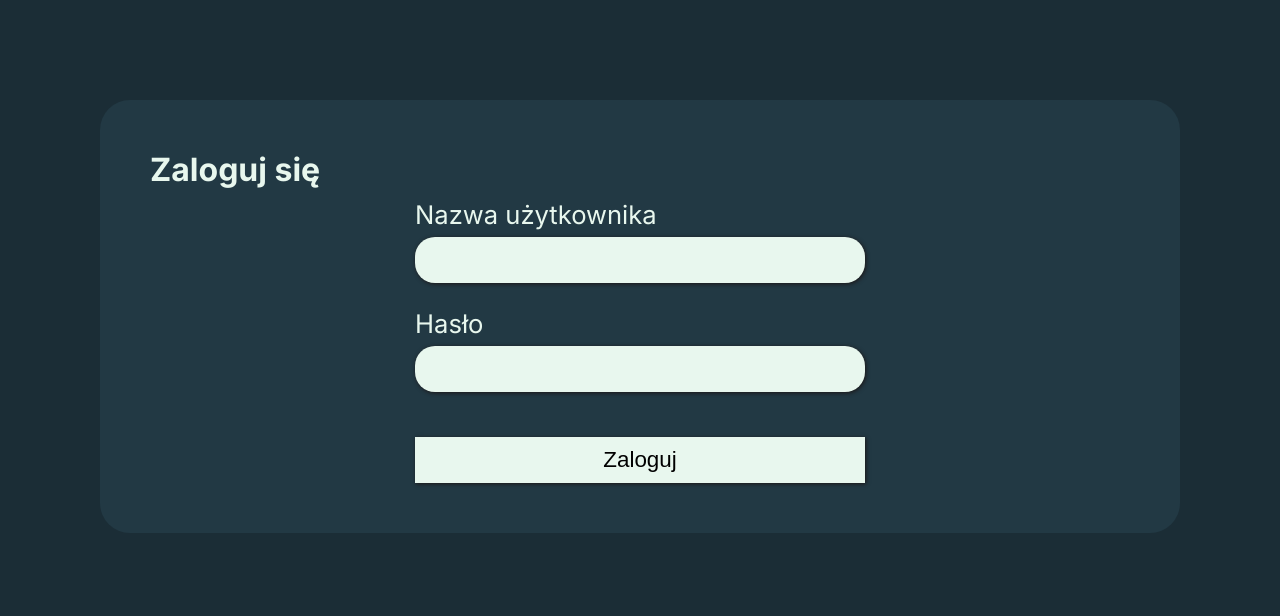
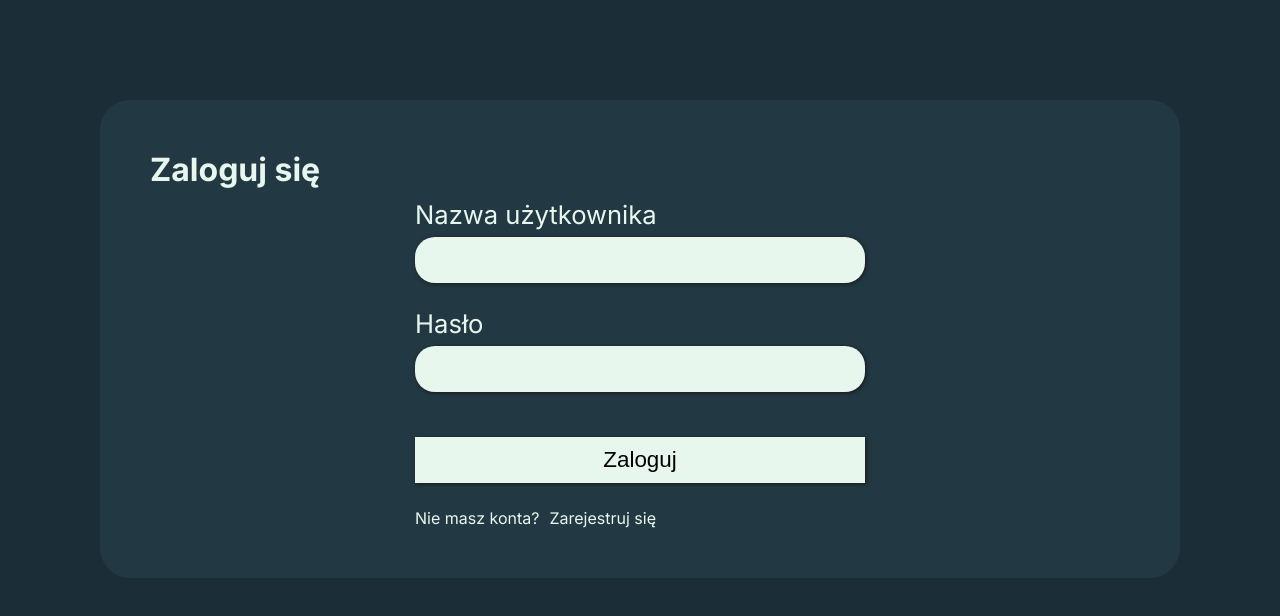
Before and after one commit to mikitomi21/WebPage, a Next.js app in the folder frontend/: page /login in a window 1280 px wide. Shown: the top 616 px of the page. Built offline with nearby package versions, Linux system fonts and the light colour scheme.

Commit message:
register option in /login

```diff
--- a/frontend/app/login/page.module.scss
+++ b/frontend/app/login/page.module.scss
@@ -131,3 +131,16 @@
 		}
 	}
 }
+
+.sign_up {
+	display: flex;
+	gap: 10px;
+	a {
+		color: var(--main-light);
+		transition: color 0.3s;
+		text-decoration: none;
+		&:hover {
+			color: var(--main-gold);
+		}
+	}
+}
--- a/frontend/app/login/page.tsx
+++ b/frontend/app/login/page.tsx
@@ -1,3 +1,4 @@
+import Link from 'next/link';
 import styles from './page.module.scss';
 
 export default function Login() {
@@ -13,6 +14,7 @@ export default function Login() {
 							type='text'
 							name='userName'
 							id='userName'
+							autoComplete='off'
 						/>
 						<div className={styles.input_focus}></div>
 					</div>
@@ -30,6 +32,10 @@ export default function Login() {
 					</div>
 				</div>
 				<button></button>
+				<div className={styles.sign_up}>
+					<p>Nie masz konta?</p>
+					<Link href='/register'>Zarejestruj się</Link>
+				</div>
 			</form>
 		</section>
 	);
```
Also changed, not shown: 1 other file (tests, documents, lock files or other folders).
